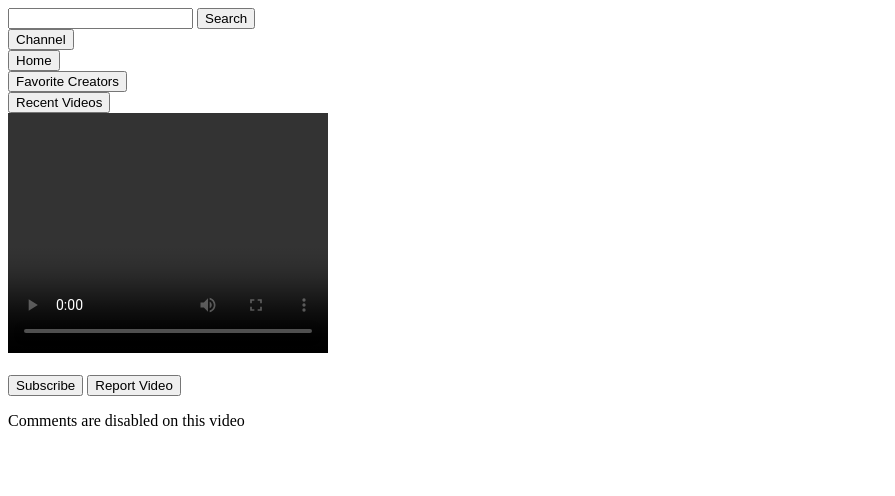
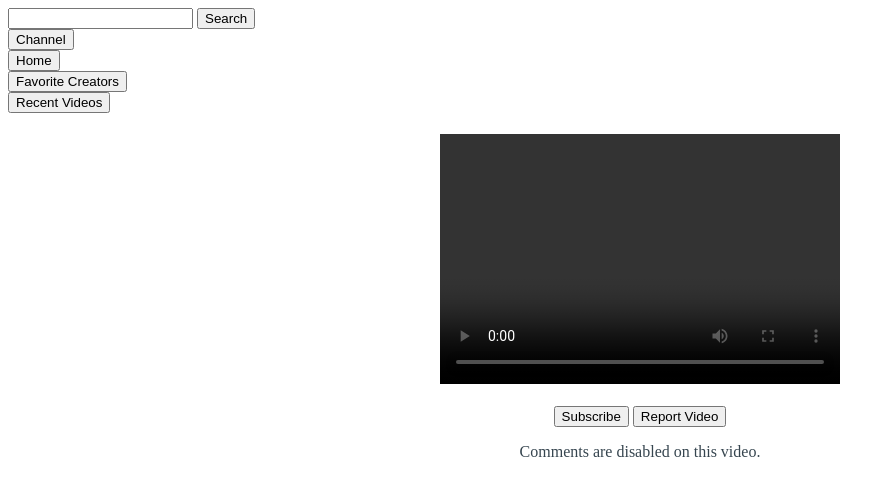
Before and after one commit to swsvindland/MaggieTube, a Django app: page /videoplayer in a window 1280 px wide. Shown: the top 496 px of the page, without its empty margins (0-895 px from the left). Run offline with Django 3.2, Linux system fonts and the light colour scheme.

Commit message:
videoplayer

```diff
--- a/static/styles/index.css
+++ b/static/styles/index.css
@@ -8,5 +8,4 @@
   display: grid;
   grid-template-columns: auto auto auto;
   padding: 10px;
-
 }
--- /dev/null
+++ b/static/styles/videoplayer.css
@@ -0,0 +1,7 @@
+.comments {
+	color: #36454f;
+}
+
+#video_title {
+	color: #36454f;
+}
--- a/templates/channel.html
+++ b/templates/channel.html
@@ -6,7 +6,7 @@
     <meta name="viewport" content="width=device-width, initial-scale=1.0">
     <meta http-equiv="X-UA-Compatible" content="ie=edge">
     <link rel="stylesheet" type="text/css" href="{% static 'styles/channel.css' %}">
-    <title>Channel</title>
+    <title>MaggieTube</title>
 </head>
 <body>
 	<div>
--- a/templates/index.html
+++ b/templates/index.html
@@ -24,6 +24,7 @@
 			<img
 				width="320" height="240"
 				id="video0"
+				value="A Vast Land With Body Of Water"
 				src="{% static 'assets/channels/MaggieTube/body_of_water/thumbnail.png' %}" alt="thumbnail">
 		</div>
 		<div class="grid-item">
--- a/templates/videoplayer.html
+++ b/templates/videoplayer.html
@@ -5,6 +5,7 @@
     <meta charset="UTF-8">
     <meta name="viewport" content="width=device-width, initial-scale=1.0">
     <meta http-equiv="X-UA-Compatible" content="ie=edge">
+    <link rel="stylesheet" type="text/css" href="{% static 'styles/videoplayer.css' %}">
     <title>Video Player</title>
 </head>
 <body>
@@ -17,8 +18,10 @@
         <button id="recentvideos" class="nav-image">Recent Videos</button><br>
     </div>
     <div>
+        <center>
+            <h1 id="video_title"> </h1>
             <video
-            width="320" height="240" controls
+                width="400" height="250" controls
                 id="player"
                 type="video/mp4">
                 Your browser does not support this video tag.
@@ -27,7 +30,8 @@
             <br/>
             <button>Subscribe</button>
             <button>Report Video</button>
-        <p>Comments are disabled on this video</p>
+            <p class="comments">Comments are disabled on this video.</p>
+        </center>
     </div>
 </body>
 <footer>
@@ -51,7 +55,6 @@
             l.push(element.split('='))
         });
         document.getElementById('player').src = "{% static 'assets/channels/'%}" + l[0][1] + '/' + l[1][1] + '/video.mp4';
-
     </script>
 </footer>
 </html>
```
Lines whose indentation alone changed are shown as unchanged.
